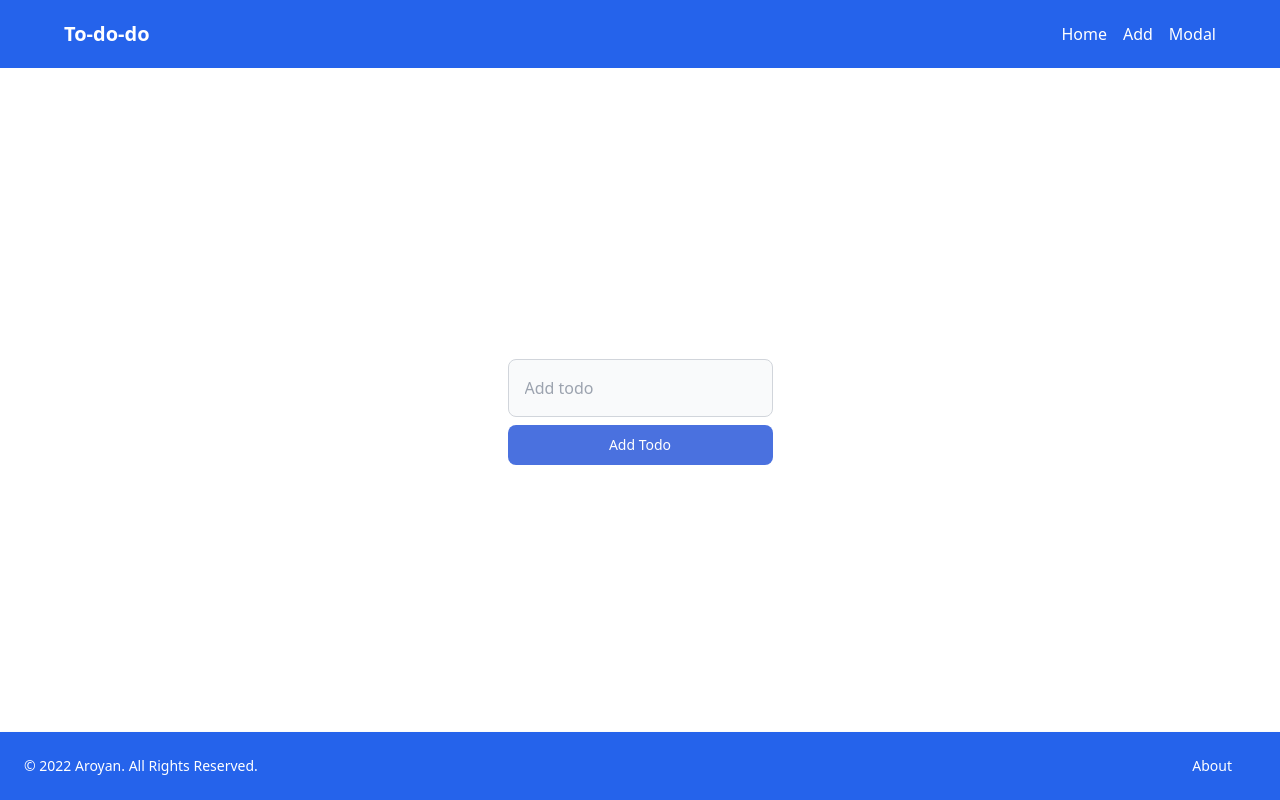
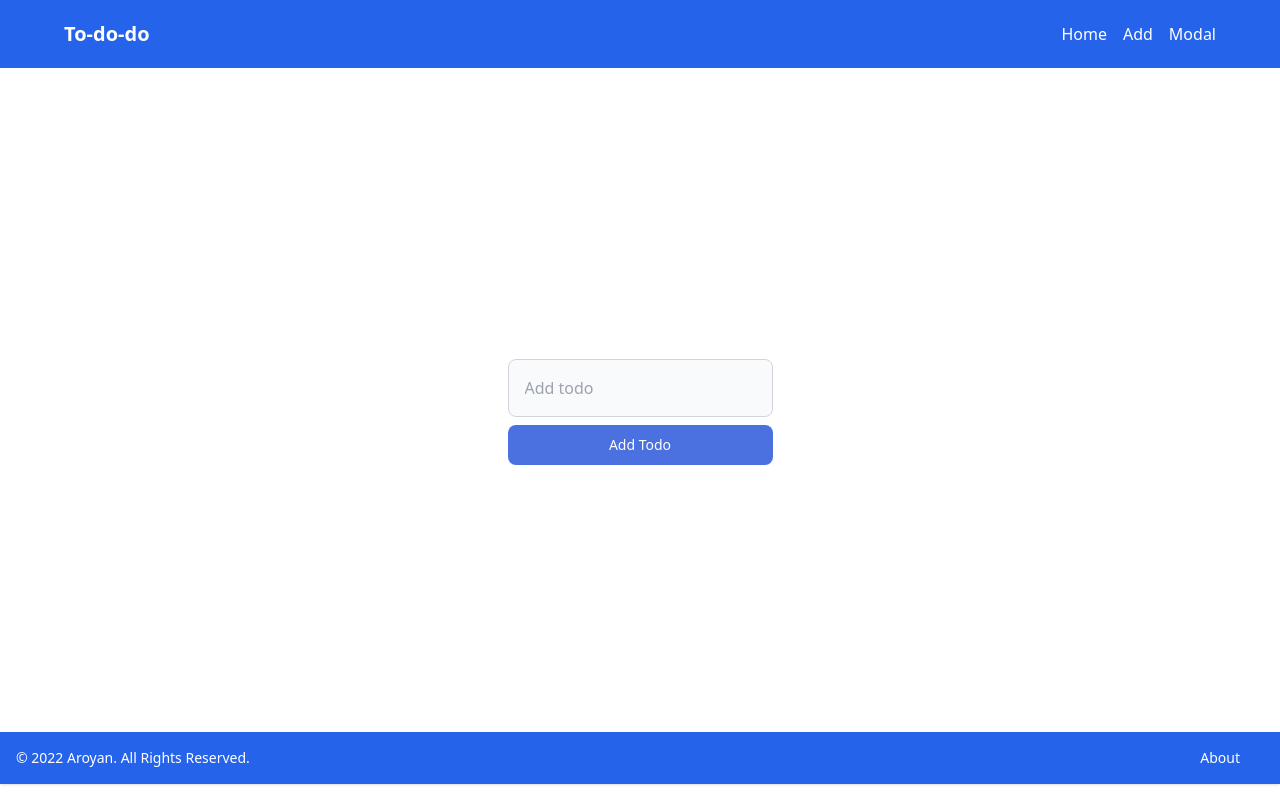
Before and after one commit to aroyan/challenge-4, a React (Vite) app: page /add in a window 1280 px wide. Built offline with nearby package versions, Linux system fonts and the light colour scheme.

Commit message:
feat: add validation to button

```diff
--- a/src/components/Layout/index.jsx
+++ b/src/components/Layout/index.jsx
@@ -38,17 +38,16 @@ function Layout({ children }) {
       </nav>
       <section className="mx-6 lg:mx-16">{children}</section>
 
-      <footer className="p-4 bg-blue-600 text-white shadow md:flex md:items-center md:justify-between md:p-6 dark:bg-gray-800">
+      <footer className="p-4 bg-blue-600 text-white shadow flex items-center justify-between dark:bg-gray-800">
         <span className="text-sm sm:text-center dark:text-gray-400">
           {copyright}
         </span>
-        <ul className="flex flex-wrap items-center mt-3 text-sm  dark:text-gray-400 sm:mt-0">
-          <li>
-            <Link to="/about" className="mr-4 hover:underline md:mr-6 ">
-              About
-            </Link>
-          </li>
-        </ul>
+        <Link
+          to="/about"
+          className="mr-4 hover:underline md:mr-6 text-sm dark:text-gray-400"
+        >
+          About
+        </Link>
       </footer>
     </main>
   );
--- a/src/pages/Home.jsx
+++ b/src/pages/Home.jsx
@@ -165,12 +165,12 @@ function Home() {
           )}
         </div>
       )}
-      {idCompletedTodos?.length > 0 && !query ? (
+      {idCompletedTodos?.length > 0 && !query && option === 'default' ? (
         <DeleteButton handleDeleteFunc={handleDeleteDone}>
           Delete done tasks
         </DeleteButton>
       ) : null}{' '}
-      {idAllTodos?.length > 0 && !query ? (
+      {idAllTodos?.length > 0 && !query && option === 'default' ? (
         <DeleteButton handleDeleteFunc={handleDeleteAll}>
           Delete all tasks
         </DeleteButton>
--- a/src/pages/Update.jsx
+++ b/src/pages/Update.jsx
@@ -45,7 +45,7 @@ function Update() {
               e.preventDefault();
               handleUpdate();
             }}
-            disabled={!editTodo}
+            disabled={!editTodo || !newTodo}
           >
             Update Todo
           </button>
```
